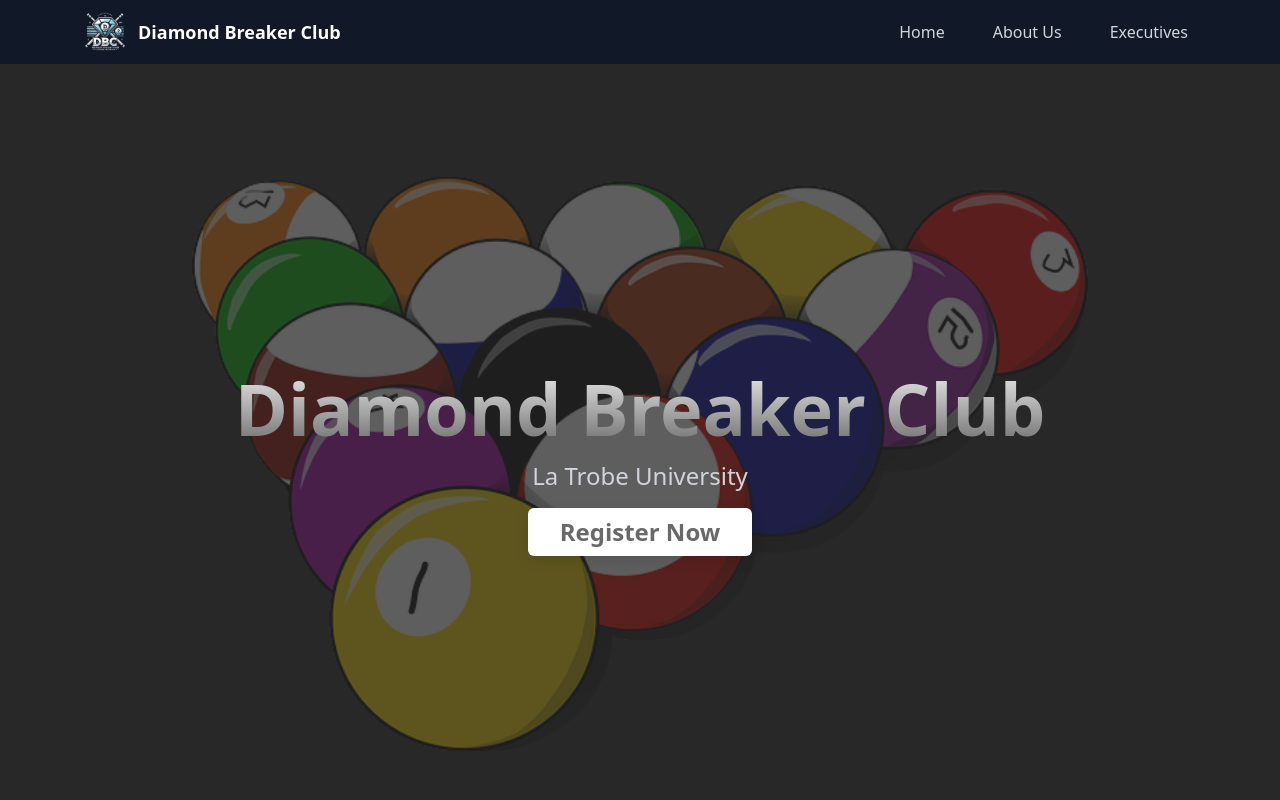
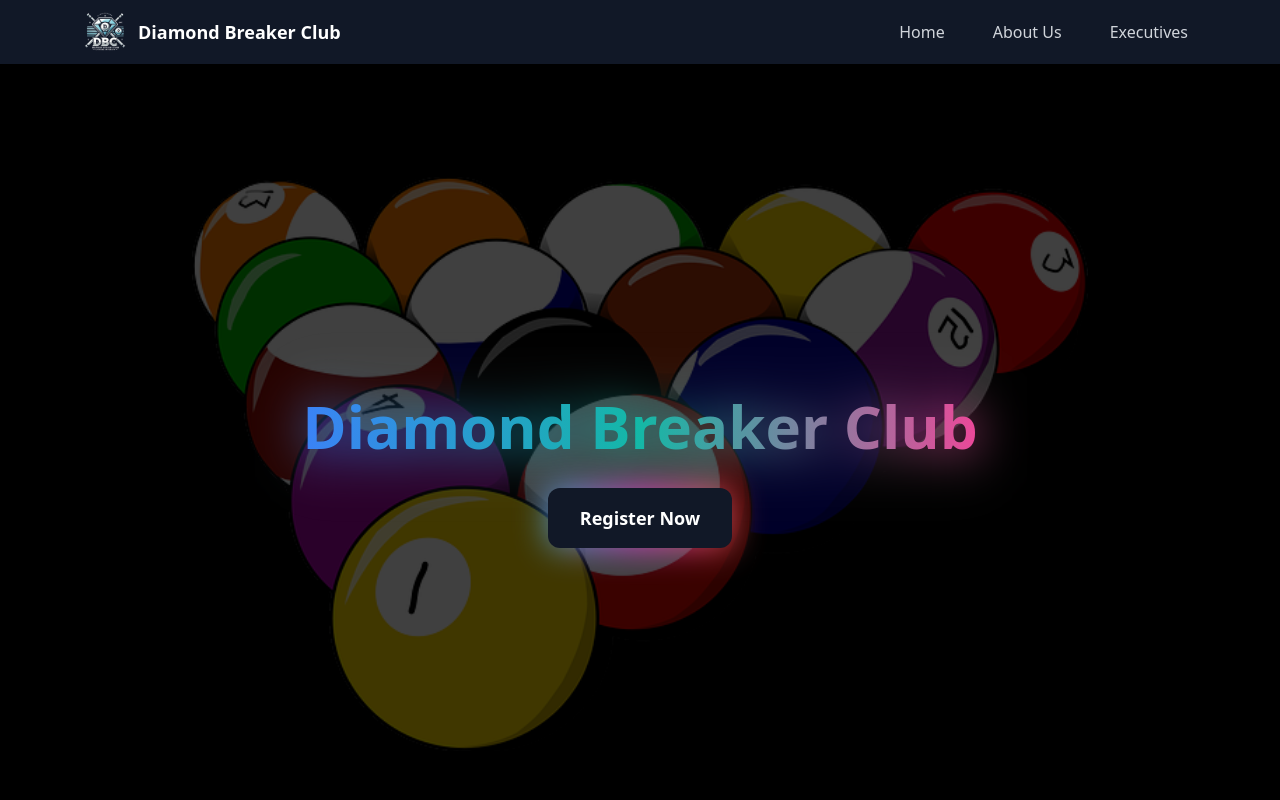
Before and after one commit to Lortas102066/diamondbreaker, a Next.js app: page / in a window 1280 px wide. Shown: the top 800 px of the page. Built offline with nearby package versions, Linux system fonts and the light colour scheme.

Commit message:
New theme color

```diff
--- a/app/page.tsx
+++ b/app/page.tsx
@@ -1,30 +1,31 @@
-'use client'
-
 import Image from 'next/image'
-import { useRouter } from "next/navigation"
-
 export default function Component() {
-  const router = useRouter();
-  const handleClick = () => {
-    router.push("https://docs.google.com/forms/d/e/1FAIpQLSfdOD8TSZpCkxhMFBfBoxLAAulzIQry6R7dNF0PTWgf_m-sFA/viewform?fbclid=PAZXh0bgNhZW0CMTEAAaapUSdXg3q7NG9Muxvdge-31IuAuMX-NKCwmhp5bEG13hwED32AuwnQif8_aem_CwvYxZM0qVmXutCqjwgO_g");
-  };
+  const link = "https://docs.google.com/forms/d/e/1FAIpQLSfdOD8TSZpCkxhMFBfBoxLAAulzIQry6R7dNF0PTWgf_m-sFA/viewform?fbclid=PAZXh0bgNhZW0CMTEAAaapUSdXg3q7NG9Muxvdge-31IuAuMX-NKCwmhp5bEG13hwED32AuwnQif8_aem_CwvYxZM0qVmXutCqjwgO_g";
 
   return (
-    <div className="min-h-screen flex flex-col items-center justify-center bg-[#282828] px-4 py-12">
+    <div className="min-h-screen flex flex-col items-center justify-center bg-[#000000] px-4 py-12">
       <div className="relative w-full max-w-4xl mx-auto">
         <div className="absolute inset-0 flex flex-col items-center justify-center z-10 space-y-4 p-4">
-          <p className="text-3xl sm:text-5xl md:text-7xl font-bold relative z-20 bg-clip-text text-transparent bg-gradient-to-b from-neutral-200 to-neutral-500 text-center">
-            Diamond Breaker Club
-          </p>
-          <p className="text-xl md:text-2xl text-gray-300 text-center">
-            La Trobe University
-          </p>
-          <button
-            className="shadow-[0_4px_14px_0_rgb(0,0,0,10%)] hover:shadow-[0_6px_20px_rgba(93,93,93,23%)] hover:bg-white hover:text-black px-8 py-2 bg-[#fff] text-[#696969] rounded-md font-bold transition duration-200 ease-linear text-lg sm:text-xl md:text-2xl hover:scale-105"
-            onClick={handleClick}
-          >
-            Register Now
-          </button>
+          <div>
+            <span className="absolute mx-auto py-4 flex border w-fit bg-gradient-to-r blur-xl from-blue-500 via-teal-500 to-pink-500 bg-clip-text text-6xl box-content font-extrabold text-transparent text-center select-none">
+              Diamond Breaker Club
+            </span>
+            <h1
+                className="relative top-0 w-fit h-auto py-4 justify-center flex bg-gradient-to-r items-center from-blue-500 via-teal-500 to-pink-500 bg-clip-text text-6xl font-extrabold text-transparent text-center select-auto">
+                Diamond Breaker Club
+            </h1>
+          </div>
+          <div>
+          <div className="relative inline-flex  group">
+              <div
+                  className="absolute transitiona-all duration-1000 opacity-70 -inset-px bg-gradient-to-r from-[#44BCFF] via-[#FF44EC] to-[#FF675E] rounded-xl blur-lg group-hover:opacity-100 group-hover:-inset-1 group-hover:duration-200 animate-tilt">
+              </div>
+              <a href={link} title="Register Now"
+                  className="relative inline-flex items-center justify-center px-8 py-4 text-lg font-bold text-white transition-all duration-200 bg-gray-900 font-pj rounded-xl focus:outline-none focus:ring-2 focus:ring-offset-2 focus:ring-gray-900"
+                  role="button">Register Now
+              </a>
+          </div>
+          </div>
         </div>
 
         <div className="relative w-full h-0 pb-[64%]">
```
Also changed, not shown: app/components/Card.tsx (line endings or trailing spaces).
